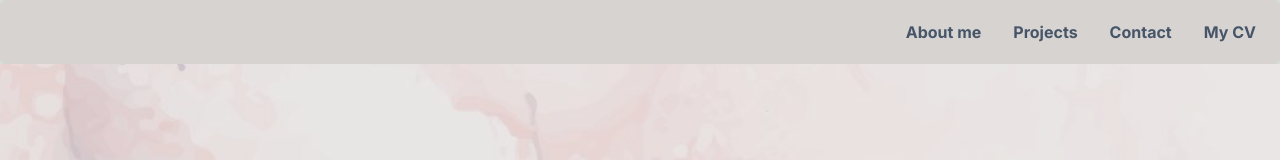
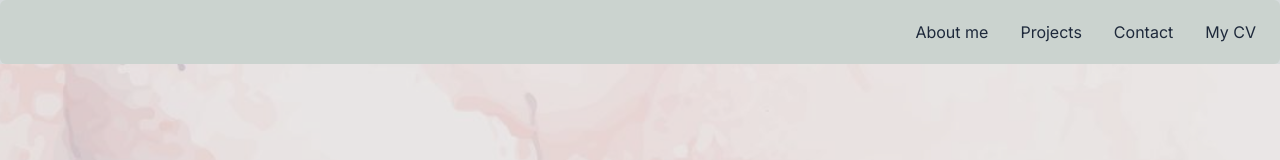
Before and after one commit to Farnooshmo/portfolio, a Next.js app: page / in a window 1280 px wide. Shown: the top 160 px of the page. Built offline with nearby package versions, Linux system fonts and the light colour scheme.

Commit message:
modify navbar styling

```diff
--- a/app/components/navbar.js
+++ b/app/components/navbar.js
@@ -56,7 +56,7 @@ export default function Navbar() {
   const isMobile = windowSize.width < 768;
 
   return (
-    <nav className="md:sticky z-50 md:top-0 bg-stone-300 px-4 py-3 flex items-center place-content-end sm:gap-4 md:gap-20  font-bold rounded-md ">
+    <nav className="md:sticky z-50 md:top-0 bg-[#cbd3cf] px-4 py-3 flex items-center place-content-end sm:gap-4 md:gap-20  font-normal rounded-md ">
       {/* ----Icons on Navbar ---- */}
 
       {isMobile ? (
@@ -68,7 +68,7 @@ export default function Navbar() {
           {links.map((link) => (
             <li
               key={link.title}
-              className="  text-slate-600 hover:text-violet-800 "
+              className="  text-slate-800 hover:scale-110 "
             >
               <button className=" hover:underline hover:underline-offset-8    p-2  ">
                 <Link href={link.url}>{link.title}</Link>
```
